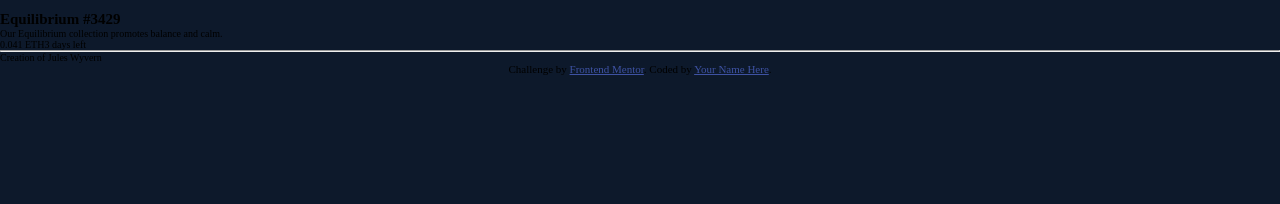
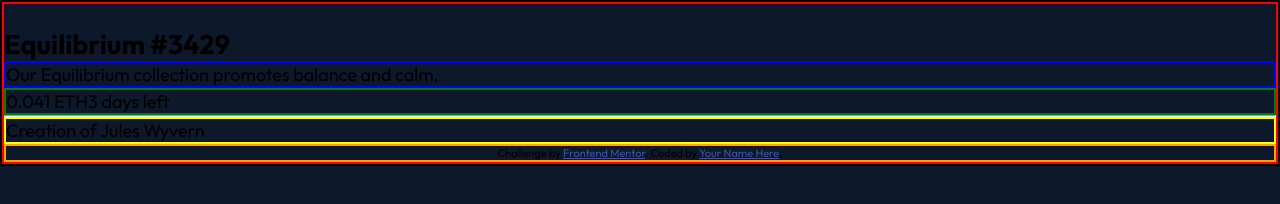
Before and after one commit to krzysztofbem/NFT-preview-card-component, a plain HTML site: page index.html in a window 1280 px wide. Drawn offline with Linux system fonts and the light colour scheme.

Commit message:
sass updated

```diff
--- a/index.html
+++ b/index.html
@@ -21,6 +21,9 @@
             color: hsl(228, 45%, 44%);
         }
     </style>
+    <link rel="preconnect" href="https://fonts.googleapis.com">
+    <link rel="preconnect" href="https://fonts.gstatic.com" crossorigin>
+    <link href="https://fonts.googleapis.com/css2?family=Outfit:wght@300;400;700&display=swap" rel="stylesheet">
 
     <link rel="stylesheet" href="./css/style.css">
 </head>
@@ -30,7 +33,6 @@
     <main>
         <section class="card">
             <div class="shadow">
-
                 <img class="image" src="" alt="">
                 <h2 class="title">Equilibrium #3429</h2>
                 <p class="description">Our Equilibrium collection promotes balance and calm.</p>
--- a/sass/style.scss
+++ b/sass/style.scss
@@ -10,5 +10,25 @@ html {
 }
 
 body {
+	font-family: 'Outfit', sans-serif;
+	font-size: 1.8rem;
 	background-color: c.$very-dark-blue-main-BG;
 }
+.card {
+	border: 2px solid black;
+}
+.shadow {
+	border: 2px solid red;
+}
+.description {
+	border: 2px solid blue;
+}
+.icons {
+	border: 2px solid green;
+}
+.author-data {
+	border: 2px solid yellow;
+}
+.attribution {
+	border: 2px solid orange;
+}
```
Also changed, not shown: css/style.css, 1 other file.
